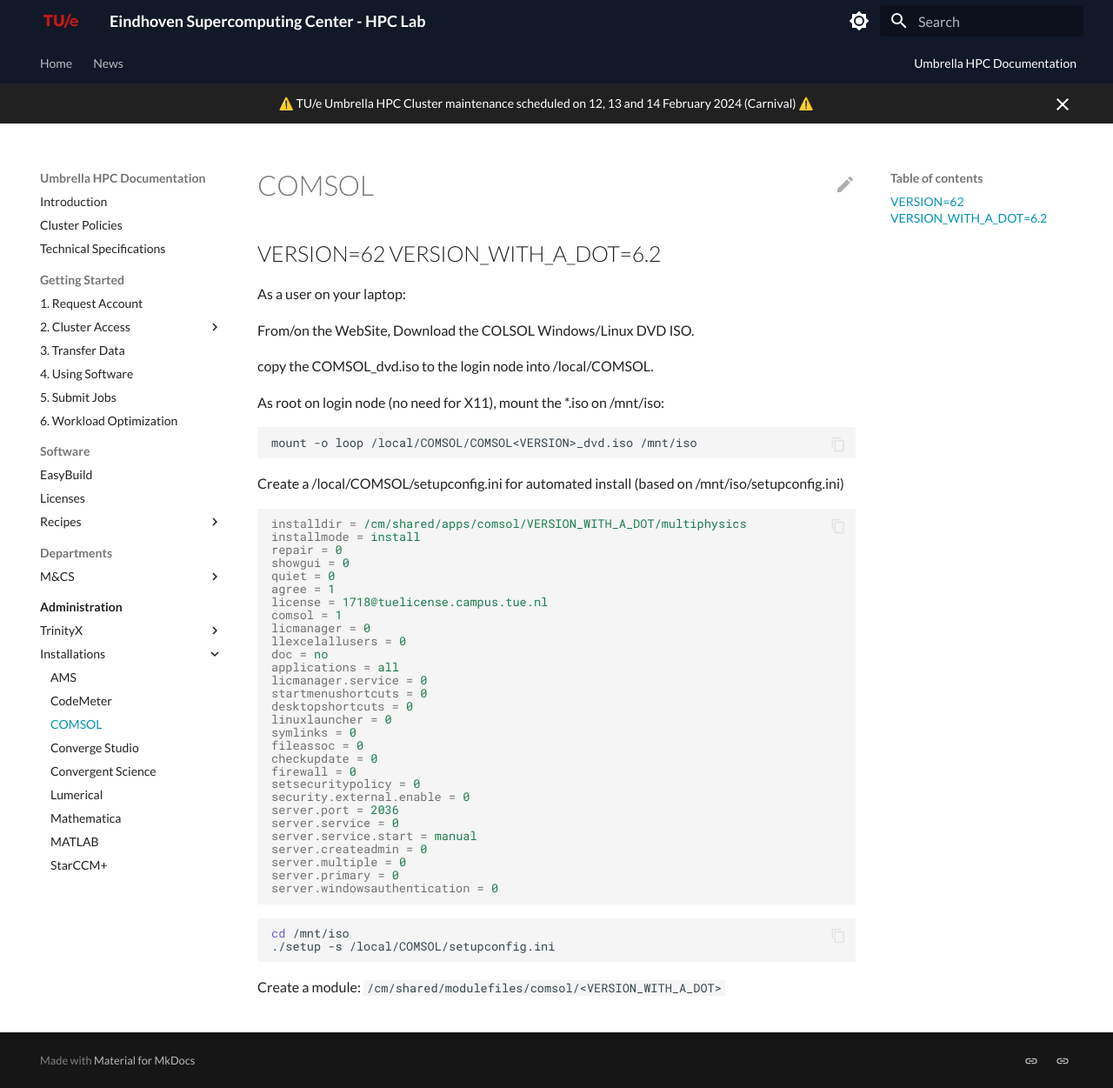
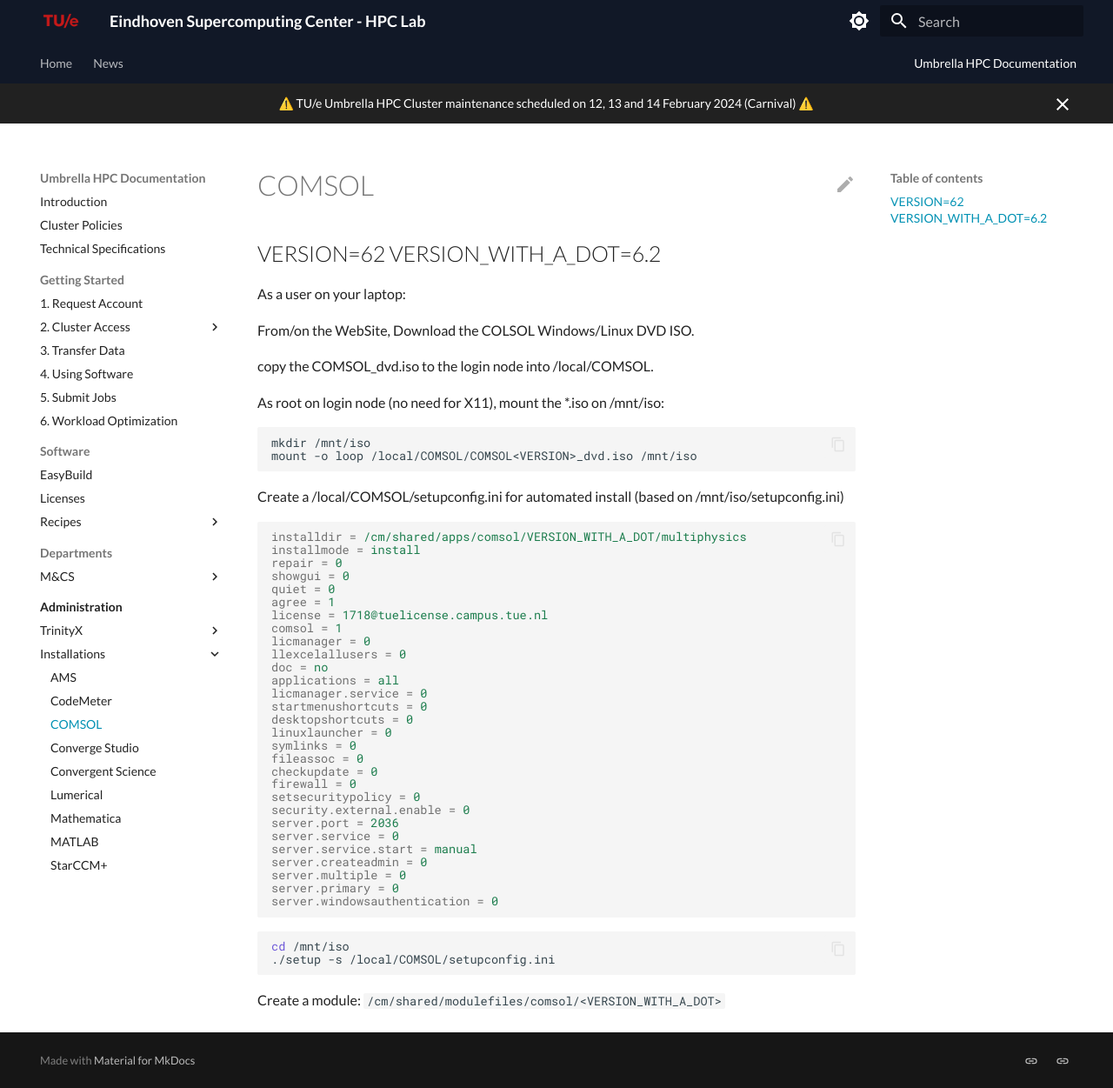
Before and after one commit to gferhpc/supercomputing.tue.nl, an MkDocs documentation site: the page built from pages/documentation/administration/installations/comsol.md, in a window 1280 px wide and 1251 px high. Shown: the whole window at 87% size. Built offline with MkDocs 1.6.1 and Material for MkDocs 9.7.7, drawn with Linux system fonts in a browser that asks for light colours.

Commit message:
Update comsol.md

````diff
--- a/pages/documentation/administration/installations/comsol.md
+++ b/pages/documentation/administration/installations/comsol.md
@@ -10,6 +10,7 @@
 
 As root on login node (no need for X11), mount the *.iso on /mnt/iso:
 ```shell
+mkdir /mnt/iso
 mount -o loop /local/COMSOL/COMSOL<VERSION>_dvd.iso /mnt/iso
 ```
 Create a /local/COMSOL/setupconfig.ini for automated install (based on /mnt/iso/setupconfig.ini)
````
